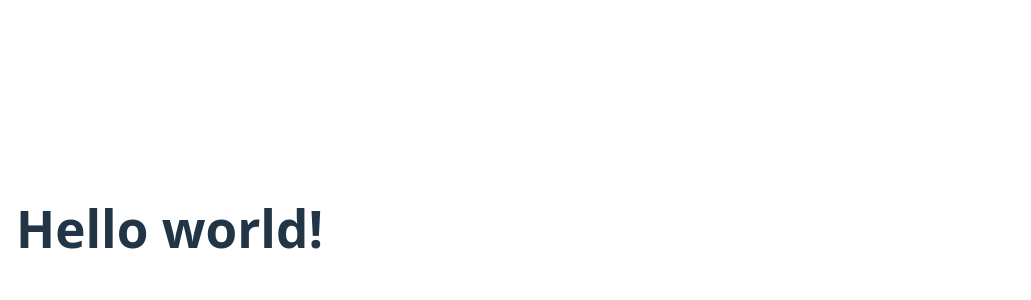
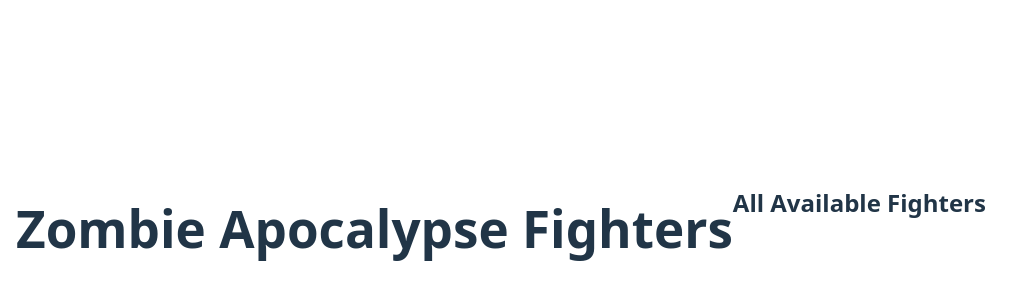
Before and after one commit to SylviaRemington/react-state-management-lab, a React (Vite) app: page / in a window 1280 px wide. Shown: the part 172-472 px from the top of the page, without its empty margins (0-1031 px from the left). Built offline with nearby package versions, Linux system fonts and the light colour scheme.

Commit message:
working on Step 4 mapping through zombieFighters

```diff
--- a/src/App.jsx
+++ b/src/App.jsx
@@ -111,7 +111,15 @@ const App = () => {
 
 
   return (
-    <h1>Hello world!</h1>
+    <>
+      <h1>Zombie Apocalypse Fighters</h1>
+
+      <h2>All Available Fighters</h2>
+      <ul>
+
+
+      </ul>
+    </>
   );
 }
 
```
